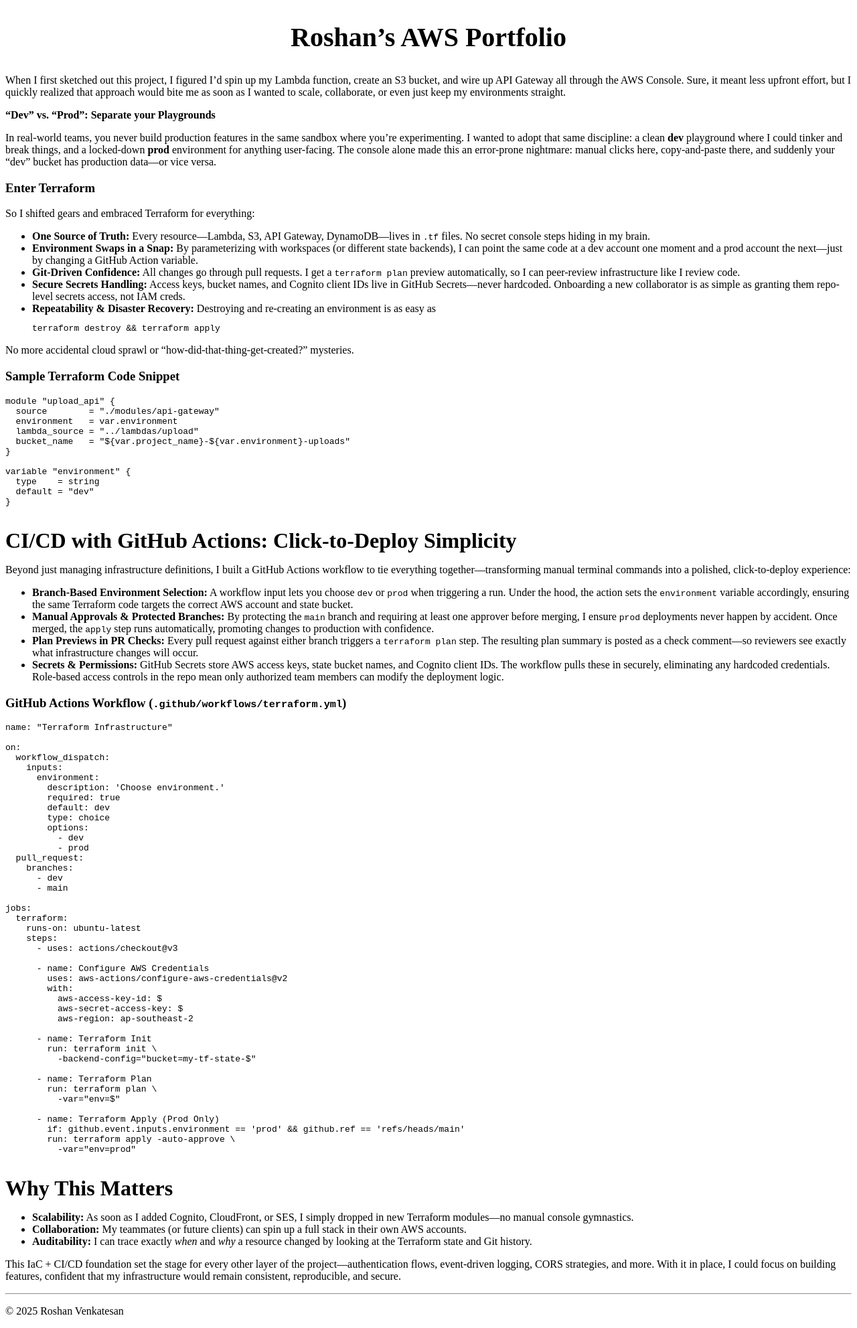
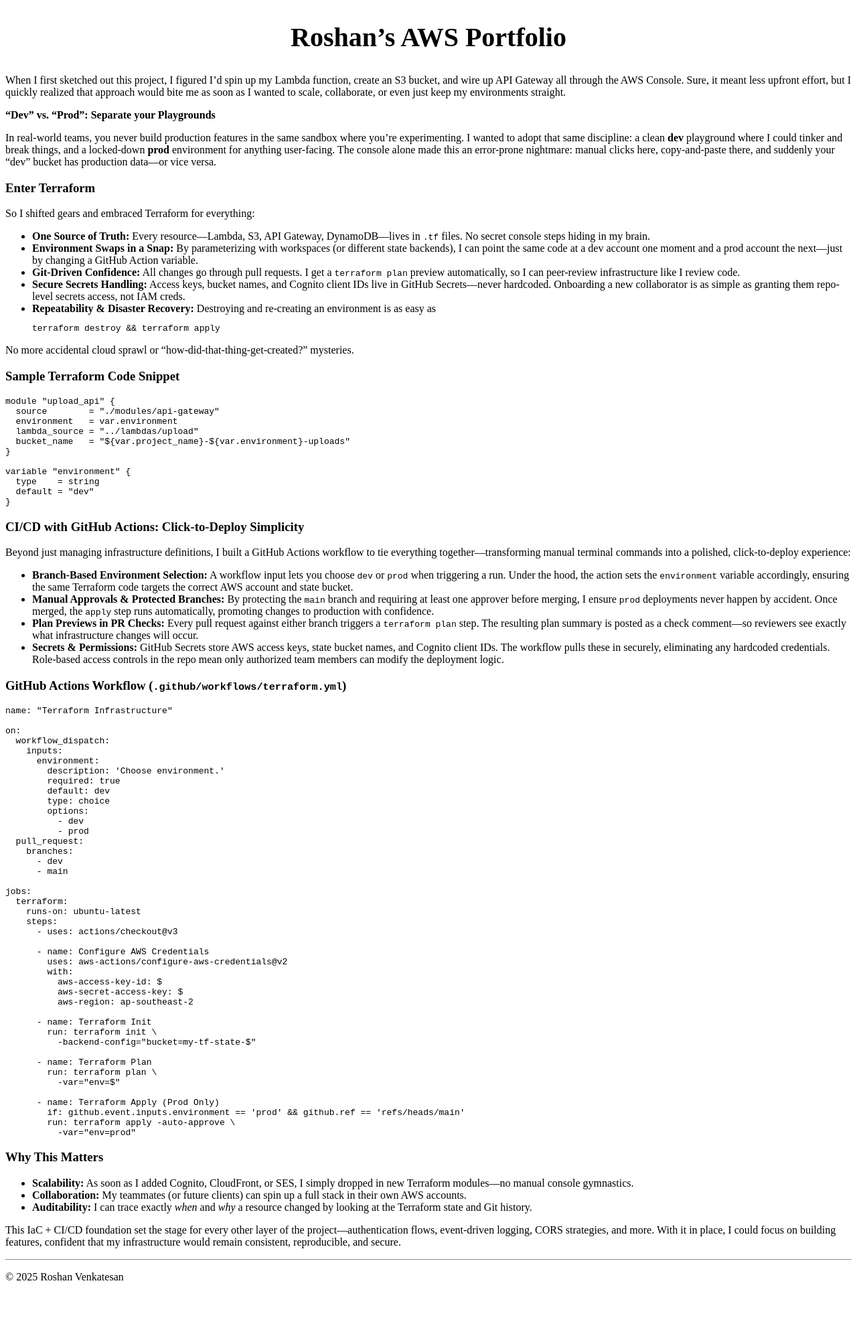
Before and after one commit to Roshan-AWS-Personal/roshan-aws-personal.github.io, a Jekyll site: the page built from _chapters/02-infrastructure-as-code.md, in a window 1280 px wide. Shown: the whole page at 67% size. Built offline with Jekyll 4.4.1, drawn with Linux system fonts in a browser that asks for light colours; after the commit the page ends 1932 px from its top, so only the background shows below that.

Commit message:
size fix

````diff
--- a/_chapters/02-infrastructure-as-code.md
+++ b/_chapters/02-infrastructure-as-code.md
@@ -40,7 +40,7 @@
 }
 ```
 
-## CI/CD with GitHub Actions: Click-to-Deploy Simplicity
+### CI/CD with GitHub Actions: Click-to-Deploy Simplicity
 
 Beyond just managing infrastructure definitions, I built a GitHub Actions workflow to tie everything together—transforming manual terminal commands into a polished, click-to-deploy experience:
 
@@ -97,7 +97,7 @@
           -var="env=prod"
 ```
 
-## Why This Matters
+### Why This Matters
 
 * **Scalability:** As soon as I added Cognito, CloudFront, or SES, I simply dropped in new Terraform modules—no manual console gymnastics.
 * **Collaboration:** My teammates (or future clients) can spin up a full stack in their own AWS accounts.
````
Also changed, not shown: _chapters/03-scalable-data-flows.md (+0 -1 lines).
